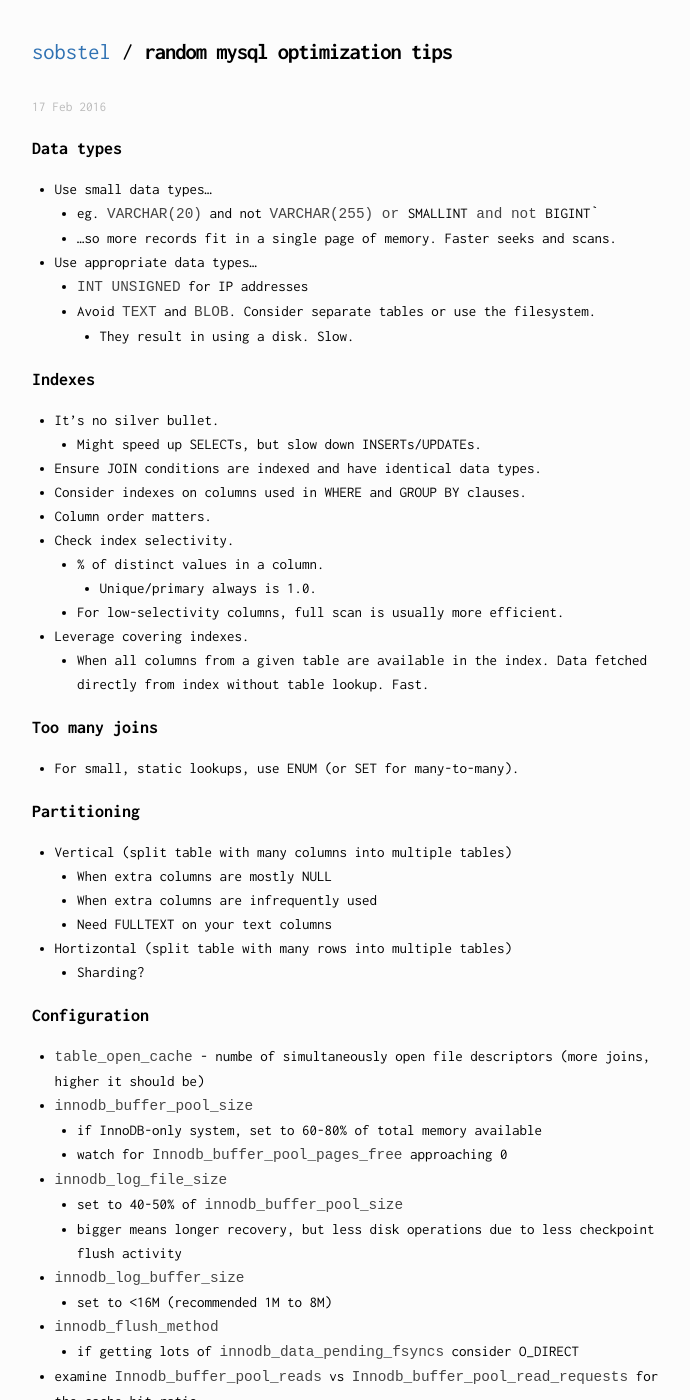
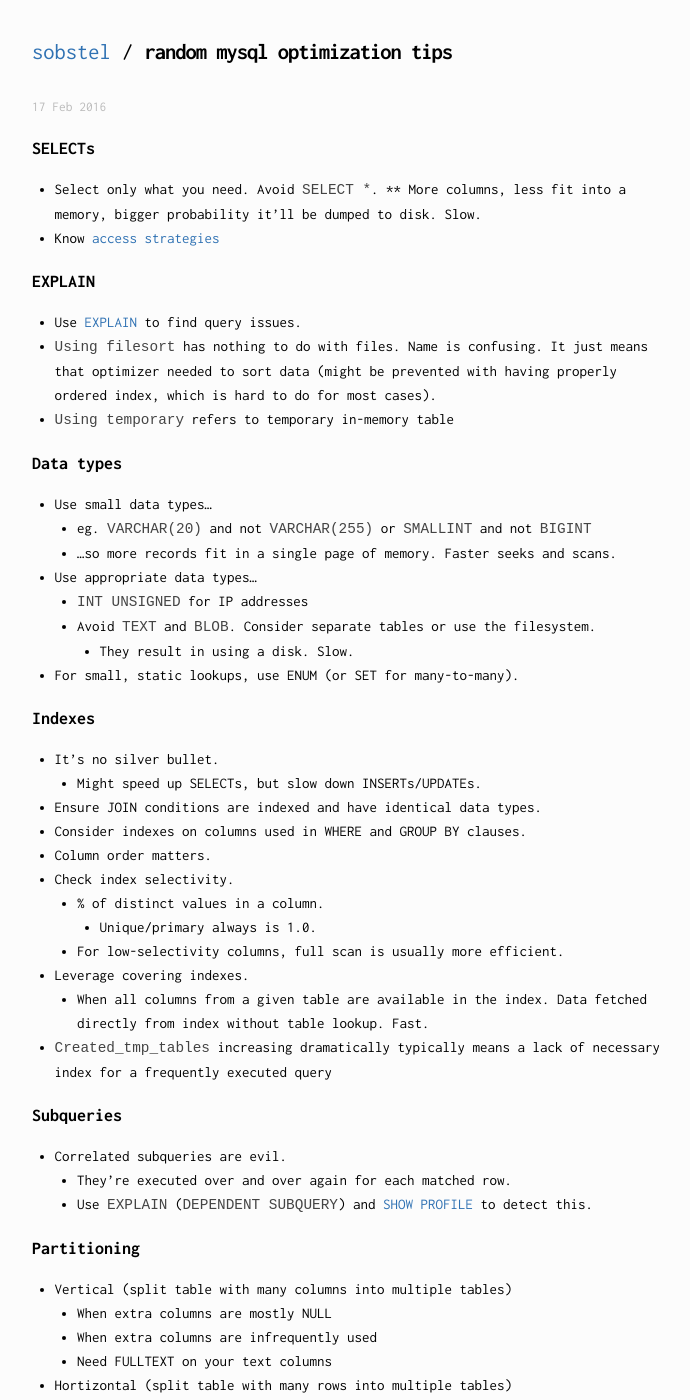
Before and after one commit to sobstel/sobstel.github.com, a Jekyll site: the page built from _posts/2016-02-17-random-mysql-optimization-tips.md, in a window 1280 px wide and 1400 px high. Shown: the whole window, without its empty margins (292-982 px from the left). Built offline with Jekyll 4.4.1, drawn with Linux system fonts in a browser that asks for light colours; some of the changed text lies outside the part shown.

Commit message:
Wed, 17 Feb 2016 14:25:02 +0100

```diff
--- a/_data/meta.yml
+++ b/_data/meta.yml
@@ -1,2 +1,2 @@
 ---
-gists-last-read: '2016-02-17T12:56:56Z'
+gists-last-read: '2016-02-17T13:25:04Z'
--- a/_posts/2016-02-17-random-mysql-optimization-tips.md
+++ b/_posts/2016-02-17-random-mysql-optimization-tips.md
@@ -1,17 +1,35 @@
 ---
 title: "Random MySQL optimization tips"
 ---
+
+SELECTs
+-------
+
+* Select only what you need. Avoid `SELECT *`.
+  ** More columns, less fit into a memory, bigger probability it'll be dumped to disk. Slow.
+* Know [access strategies](http://joinfu.com/presentations/target-practice/target-practice-workbook.pdf)
+
+EXPLAIN
+-------
+
+* Use [EXPLAIN](https://www.pythian.com/blog/wp-content/uploads/explain-diagram1.pdf) to find query issues.
+* `Using filesort` has nothing to do with files. Name is confusing. It just means that optimizer
+  needed to sort data (might be prevented with having properly ordered index, which is hard to do for most
+  cases).
+* `Using temporary` refers to temporary in-memory table
+
 
 Data types
 ----------
 
 * Use small data types...
-  * eg. `VARCHAR(20)` and not `VARCHAR(255)`` or `SMALLINT` and not `BIGINT`
+  * eg. `VARCHAR(20)` and not `VARCHAR(255)` or `SMALLINT` and not `BIGINT`
   * ...so more records fit in a single page of memory. Faster seeks and scans.
 * Use appropriate data types...
   * `INT UNSIGNED` for IP addresses
   * Avoid `TEXT` and `BLOB`. Consider separate tables or use the filesystem.
     * They result in using a disk. Slow.
+* For small, static lookups, use ENUM (or SET for many-to-many).
 
 Indexes
 -------
@@ -28,11 +46,17 @@ Indexes
 * Leverage covering indexes.
   * When all columns from a given table are available in the index.
    Data fetched directly from index without table lookup. Fast.
+* `Created_tmp_tables` increasing dramatically typically means a lack
+  of necessary index for a frequently executed query
 
-Too many joins
---------------
+Subqueries
+----------
 
-* For small, static lookups, use ENUM (or SET for many-to-many).
+* Correlated subqueries are evil.
+  * They're executed over and over again for each matched row.
+  * Use `EXPLAIN` (`DEPENDENT SUBQUERY`) and
+    [SHOW PROFILE](http://www.sobstel.org/blog/mysql-profiling-queries/)
+    to detect this.
 
 Partitioning
 ------------
@@ -47,8 +71,12 @@ Partitioning
 Configuration
 -------------
 
+* `long_query_time` and `log-slow-queries` to determine if you need to
+   optimize in a first place
 * `table_open_cache` - numbe of simultaneously open file descriptors
   (more joins, higher it should be)
+* `max_heap_table_size` / `tmp_table_size`
+  * increase them when `Created_tmp_disk_tables` counter increases dramatically
 * `innodb_buffer_pool_size`
   * if InnoDB-only system, set to 60-80% of total memory available
   * watch for `Innodb_buffer_pool_pages_free` approaching 0
```
Also changed, not shown: other parts of _posts/2016-02-17-random-mysql-optimization-tips.md (+0 -5 lines).
